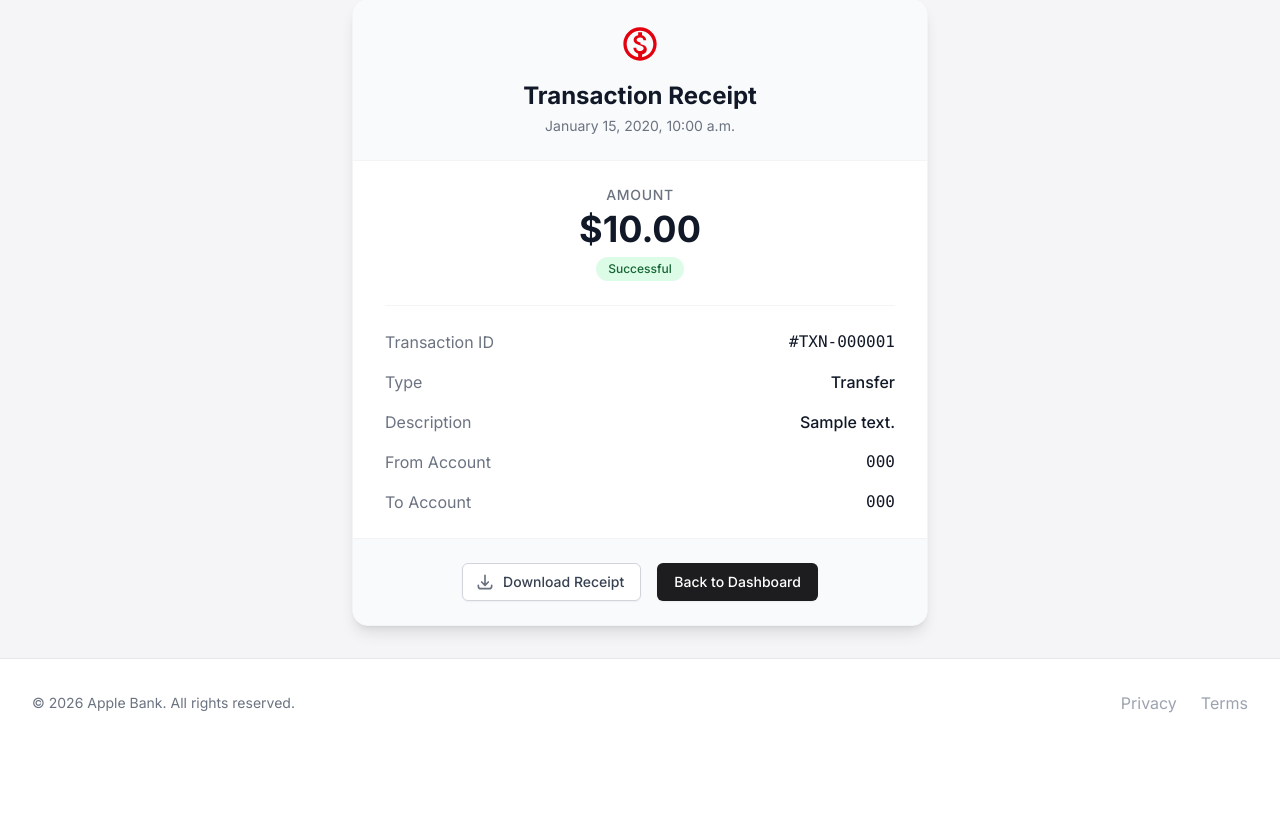
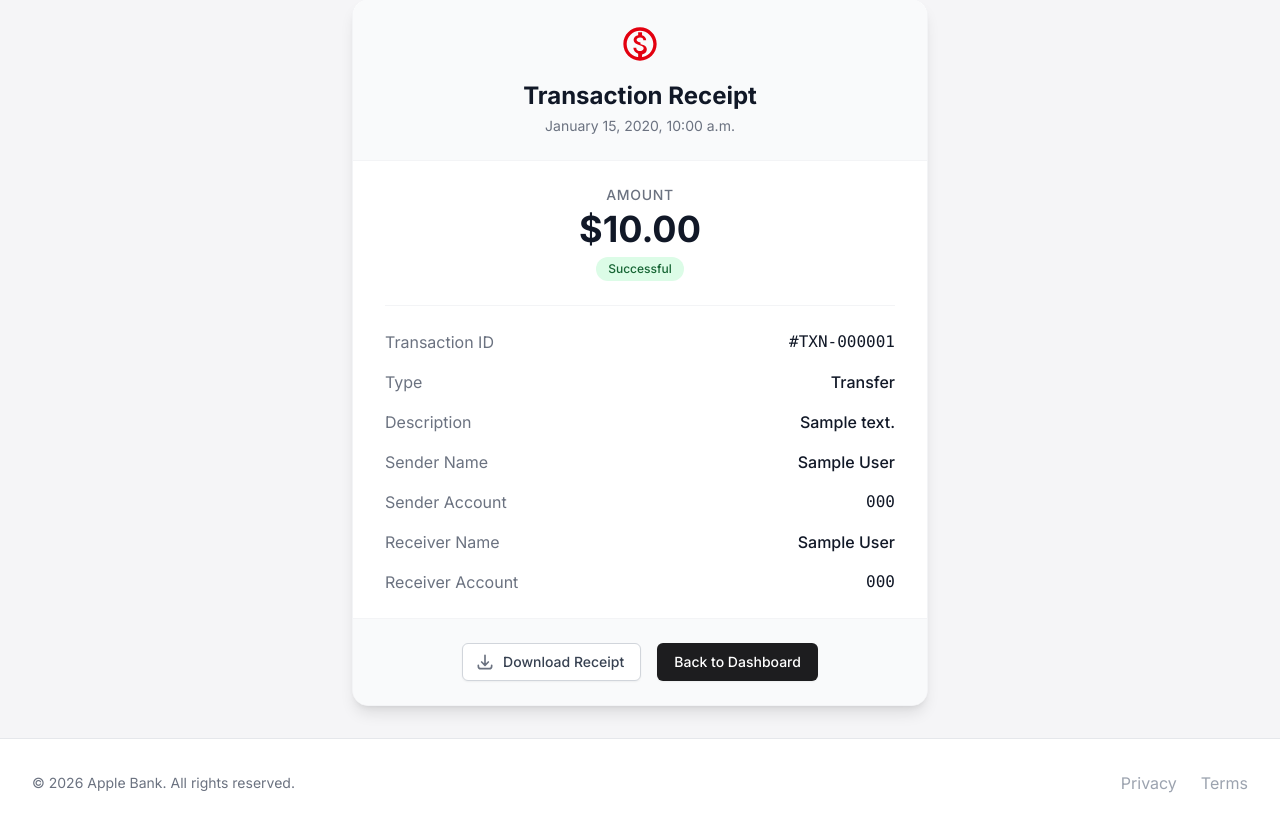
Before and after one commit to basilstb/apple-bank-project, a Django app: page /receipt/1/ in a window 1280 px wide. Shown: the part 98-925 px from the top of the page. Before the commit the page ends 811 px from the top, so only its background shows below. Run offline with Django 5.2, Linux system fonts and the light colour scheme; a user stored in the database is signed in; tables that the repository leaves empty hold one stand-in row (values such as "Sample post"); some libraries are stand-ins or nearby versions.

Commit message:
Add sender and receiver names to receipt

```diff
--- a/banking/templates/banking/receipt.html
+++ b/banking/templates/banking/receipt.html
@@ -46,14 +46,22 @@
 
                 {% if tx.sender %}
                 <div class="flex justify-between">
-                    <span class="text-gray-500">From Account</span>
+                    <span class="text-gray-500">Sender Name</span>
+                    <span class="font-medium text-gray-900">{{ tx.sender.user.first_name }} {{ tx.sender.user.last_name }}</span>
+                </div>
+                <div class="flex justify-between">
+                    <span class="text-gray-500">Sender Account</span>
                     <span class="font-medium text-gray-900 font-mono">{{ tx.sender.account_number }}</span>
                 </div>
                 {% endif %}
 
                 {% if tx.receiver %}
                 <div class="flex justify-between">
-                    <span class="text-gray-500">To Account</span>
+                    <span class="text-gray-500">Receiver Name</span>
+                    <span class="font-medium text-gray-900">{{ tx.receiver.user.first_name }} {{ tx.receiver.user.last_name }}</span>
+                </div>
+                <div class="flex justify-between">
+                    <span class="text-gray-500">Receiver Account</span>
                     <span class="font-medium text-gray-900 font-mono">{{ tx.receiver.account_number }}</span>
                 </div>
                 {% endif %}
--- a/banking/views.py
+++ b/banking/views.py
@@ -262,14 +262,24 @@ def download_receipt_view(request, tx_id):
 
     details = [
         ("Transaction ID", f"#TXN-{tx.id:06d}"),
+        ("Date & Time", tx.timestamp.strftime("%B %d, %Y, %I:%M %p")),
         ("Type", tx.transaction_type),
         ("Description", tx.description),
     ]
 
     if tx.sender:
-        details.append(("From Account", tx.sender.account_number))
+        details.append(("Sender Name", f"{tx.sender.user.first_name} {tx.sender.user.last_name}"))
+        details.append(("Sender Account", tx.sender.account_number))
     if tx.receiver:
-        details.append(("To Account", tx.receiver.account_number))
+        details.append(("Receiver Name", f"{tx.receiver.user.first_name} {tx.receiver.user.last_name}"))
+        details.append(("Receiver Account", tx.receiver.account_number))
+    elif "Transfer to" in tx.description:
+        # Try to extract receiver name from description for external transfers
+        # Format: Transfer to [Name] at [Bank]
+        import re
+        match = re.search(r'Transfer to (.*?) at', tx.description)
+        if match:
+            details.append(("Receiver Name", match.group(1)))
 
     for label, value in details:
         draw.text((50, y), label, fill="gray", font=font_body)
```
